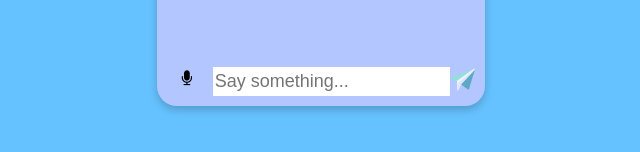
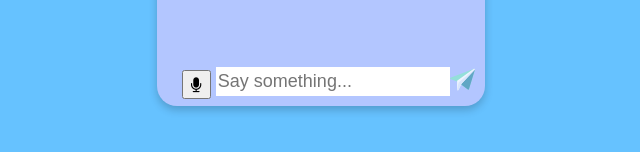
Before and after one commit to gbalachandhiran/react-dialogflow-chatbot-qldxqj, a React (Create React App) app: page / in a window 1280 px wide. Shown: the part 564-716 px from the top of the page, without its empty margins (319-959 px from the left). Built offline with nearby package versions, Linux system fonts and the light colour scheme.

Commit message:
1 file modified

```diff
--- a/src/Chat.js
+++ b/src/Chat.js
@@ -117,7 +117,7 @@ const Chat = (props) => {
         console.log(base64String);
 
         axios
-          .post('gowthambalachandhiran.pythonanywhere.com/voice', {
+          .post('https://gowthambalachandhiran.pythonanywhere.com/voice', {
             file_string: base64String,
           })
           .then((response) => {
@@ -128,16 +128,6 @@ const Chat = (props) => {
             console.log('Error: ', error);
           });
       };
-
-      var url = URL.createObjectURL(blob);
-
-      var a = document.createElement('a');
-      document.body.appendChild(a);
-      a.style = 'display: none';
-      a.href = url;
-      a.download = 'sample.wav';
-      a.click();
-      window.URL.revokeObjectURL(url);
     }, 5000);
     alert('recording in progress');
     leftchannel = [];
@@ -247,7 +237,10 @@ const Chat = (props) => {
 
         {/*The input section is 👇*/}
         <div className="inputSection">
-          <i onClick={recordVoice} class="fa fa-microphone microphone-ico"></i>
+          <button
+            onClick={recordVoice}
+            class="fa fa-microphone microphone-ico"
+          ></button>
           <input
             type="text"
             value={currentMessage}
```
